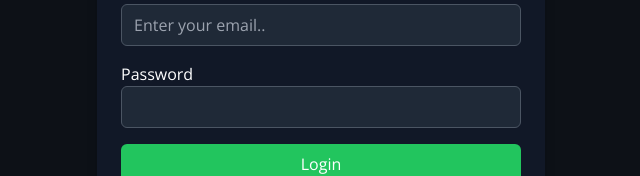
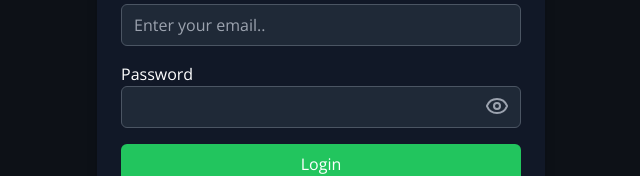
Before and after one commit to deepakkumar9470/feature-task-crud, a React (Vite) app in the folder frontend/: page /login in a window 1280 px wide. Shown: the part 314-490 px from the top of the page, without its empty margins (319-959 px from the left). Built offline with nearby package versions, Linux system fonts and the light colour scheme.

Commit message:
added show , hide password on eye icon click in login page

```diff
--- a/frontend/src/pages/Login.jsx
+++ b/frontend/src/pages/Login.jsx
@@ -1,14 +1,15 @@
-import React, { useEffect } from "react";
+import React, { useEffect, useState } from "react";
 import { Link, useNavigate } from "react-router-dom";
 import { useForm } from "react-hook-form";
 import { useDispatch, useSelector } from "react-redux";
 import { useLoginMutation } from "../redux/usersApiSlice";
 import { setCredentials } from "../redux/authSlice";
 import toast from "react-hot-toast";
-
+import { Eye } from "lucide-react";
 const Login = () => {
   const navigate = useNavigate();
   const dispatch = useDispatch();
+  const [passwordShow, setPasswordShow] = useState(false);
   const {
     register,
     handleSubmit,
@@ -61,10 +62,10 @@ const Login = () => {
             )}
           </div>
 
-          <div className="mb-4">
+          <div className="mb-4 relative">
             <label className="block text-white">Password</label>
             <input
-              type="password"
+              type={passwordShow ? "text" : "password"}
               {...register("password", {
                 required: "Password is required..",
                 minLength: {
@@ -72,8 +73,14 @@ const Login = () => {
                   message: "Password must be 8 characters long..",
                 },
               })}
-              className="w-full px-3 py-2 bg-gray-800 text-white border border-gray-600 rounded-md"
+              className="w-full px-3 py-2 bg-gray-800 text-white border border-gray-600 rounded-md pr-10" // Added padding to the right for the icon
             />
+            <div
+              onClick={() => setPasswordShow(!passwordShow)}
+              className="absolute right-3 top-8 cursor-pointer text-white"
+            >
+              <Eye className="text-gray-400" />
+            </div>
             {errors.password && (
               <div className="text-red-500">{errors.password.message}</div>
             )}
```
